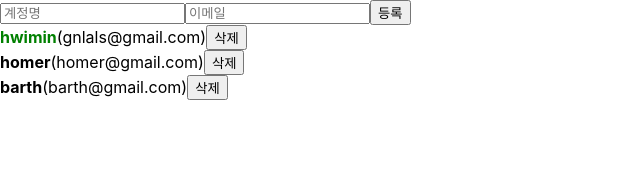
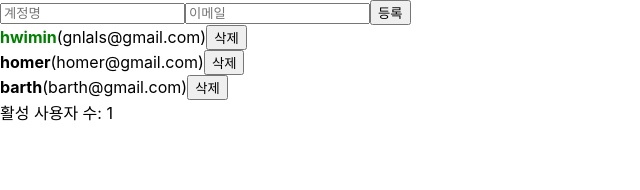
Before and after one commit to hwimin-kim/react-tutorial, a React (Create React App) app in the folder begin-react/: page / in a window 1280 px wide. Shown: the top 190 px of the page, without its empty margins (0-640 px from the left). Built offline with nearby package versions, Linux system fonts and the light colour scheme; the HTML template or start-up script is replaced by a standard one.

Commit message:
useMemo hook

```diff
--- a/begin-react/src/App.js
+++ b/begin-react/src/App.js
@@ -1,7 +1,11 @@
-import React, {useState, useRef} from 'react';
+import React, {useState, useRef, useMemo} from 'react';
 import CreateUser from './CreateUser';
 import UserList from './UserList';
 
+function countActiveUsers(users) {
+  console.log('활성 사용자 수를 세는중...');
+  return users.filter(user => user.active).length;
+}
 
 function App() {
   const [inputs, setInputs] = useState({
@@ -68,6 +72,7 @@
         : user
     ));
   };
+  const count = useMemo(() => countActiveUsers(users),  [users]);
 
   return (
     <>
@@ -82,6 +87,7 @@
         onRemove={onRemove}
         onToggle={onToggle}
       />
+      <div>활성 사용자 수: {count}</div>
     </>
   );
 }
```
